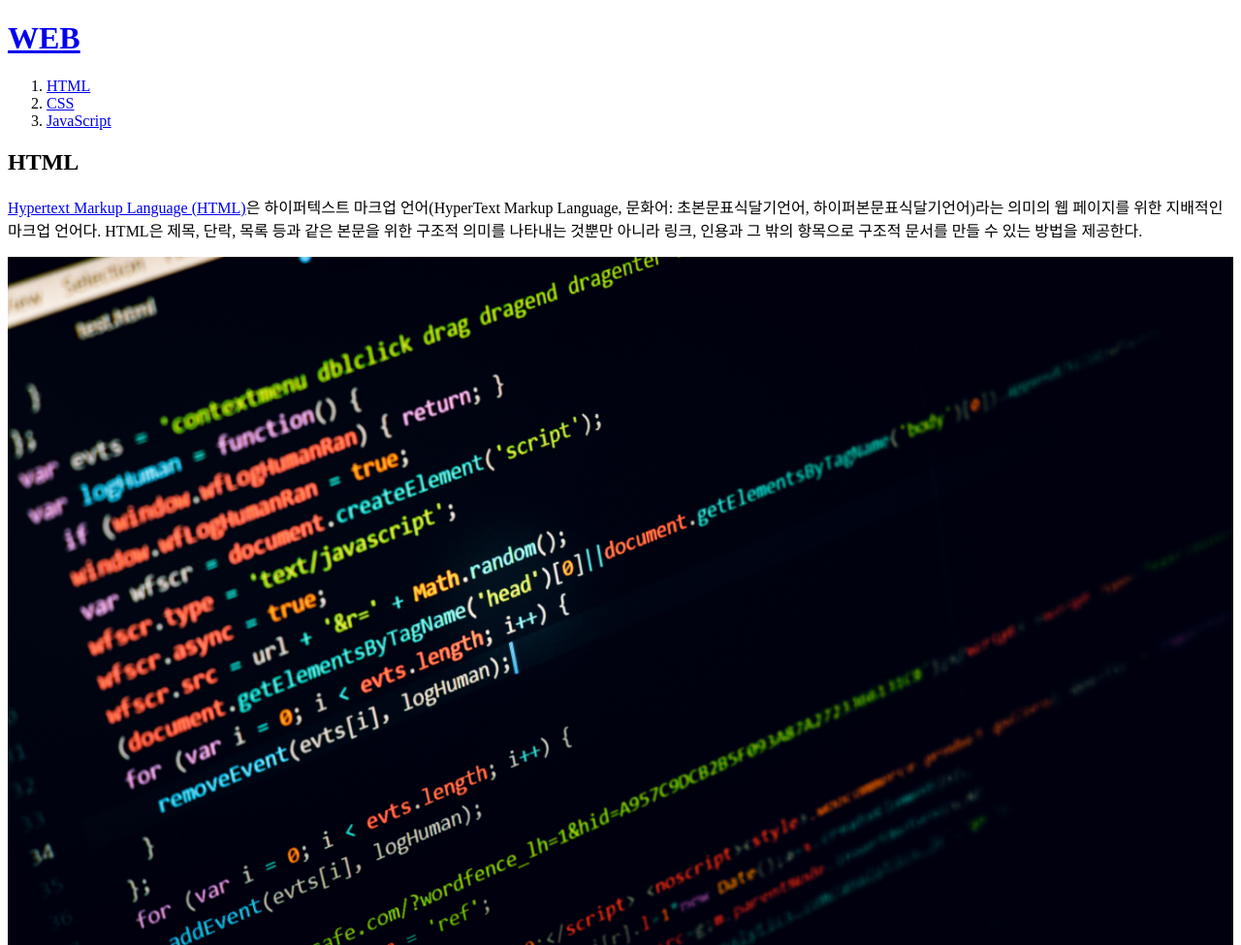
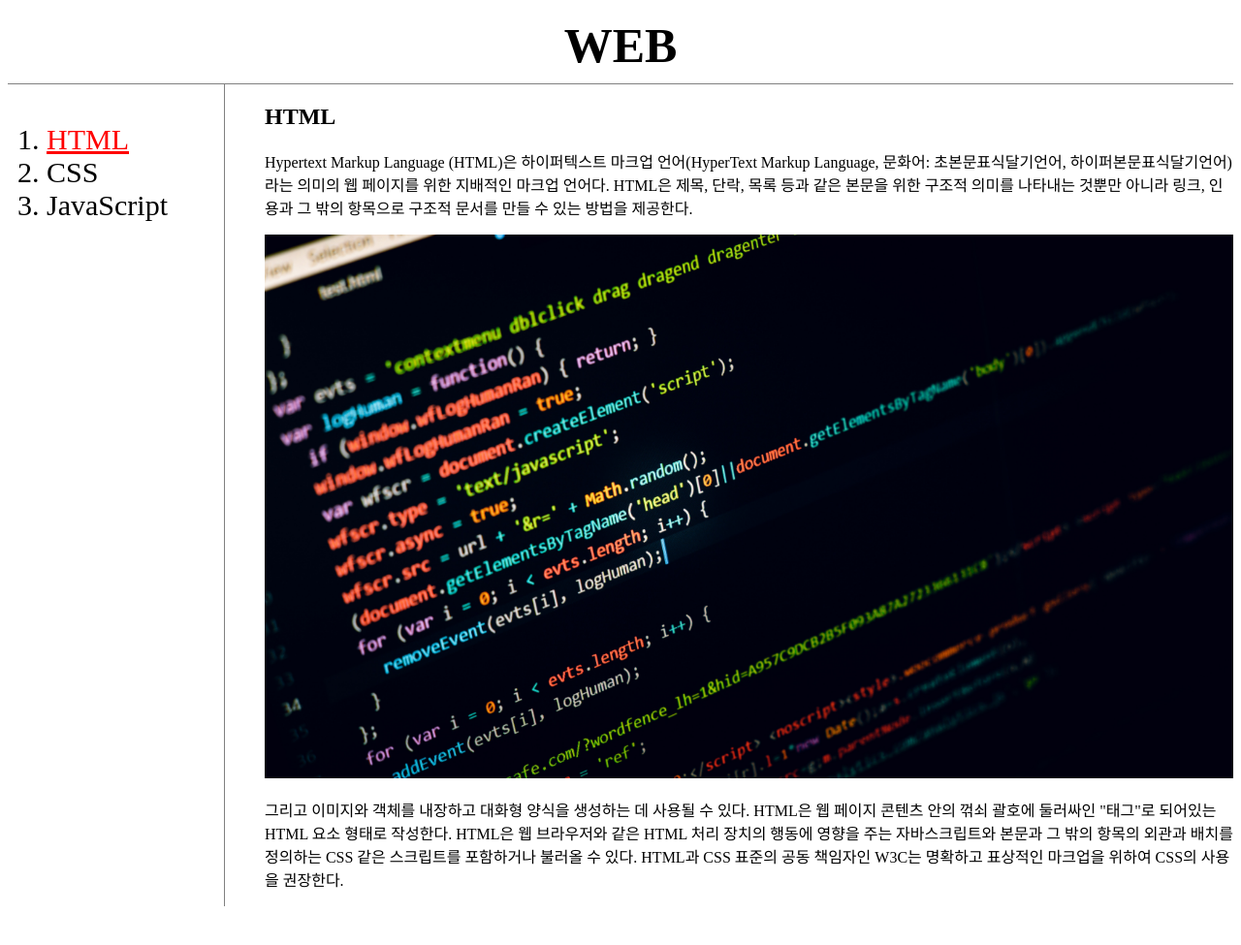
Before and after one commit to gameaos/web-1, a plain HTML site: page 1.html in a window 1280 px wide. Shown: the top 975 px of the page at 97% size. After the commit the page ends 951 px from the top, so only its background shows below. Drawn offline with Linux system fonts and the light colour scheme; a script that the page names is missing.

Commit message:
Third version

```diff
--- a/1.html
+++ b/1.html
@@ -12,21 +12,59 @@
 
     gtag('config', 'UA-132334498-1');
   </script>
+  <style>
+    body{
+      margin: 5;
+    }
+    a {
+      color:black;
+      text-decoration: none;
+    }
+    h1 {
+      font-size: 50px;
+      text-align: center;
+      border-bottom: 1px solid gray;
+      margin: 0;
+      padding: 10px;
+    }
+    #grid ol {
+      font-size: 30px;
+      border-right: 1px solid gray;
+      width: 150px;
+      margin: 0;
+      padding: 40px;
+      padding-right: 33px;
+    }
+    #grid{
+      display: grid;
+      grid-template-columns: 240px 1fr;
+    }
+    #article{
+      padding-left: 25px;
+    }
+  </style>
 </head>
 
 <body>
   <h1><a href="index.html">WEB</a></h1>
+  <div id="grid">
     <ol>
-    <li><a href="1.html">HTML</a></li>
+      <li><a href="1.html" style="color:red;text-decoration:underline">HTML</a></li>
       <li><a href="2.html">CSS</a></li>
       <li><a href="3.html">JavaScript</a></li>
     </ol>
+    <div id="article">
       <h2>HTML</h2>
       <p><a href="https://www.w3.org/TR/2010/WD-html5-20100624/" target="_blank" title="html5 speicification">Hypertext
-  Markup Language (HTML)</a>은 하이퍼텍스트 마크업 언어(HyperText Markup Language, 문화어: 초본문표식달기언어, 하이퍼본문표식달기언어)라는 의미의 웹 페이지를 위한 지배적인 마크업 언어다. HTML은 제목, 단락, 목록 등과 같은 본문을 위한 구조적 의미를 나타내는 것뿐만 아니라 링크, 인용과 그 밖의 항목으로 구조적 문서를 만들 수 있는 방법을 제공한다.
+      Markup Language (HTML)</a>은 하이퍼텍스트 마크업 언어(HyperText Markup Language, 문화어: 초본문표식달기언어, 하이퍼본문표식달기언어)라는
+      의미의 웹 페이지를 위한 지배적인 마크업 언어다. HTML은 제목, 단락, 목록 등과 같은 본문을 위한 구조적 의미를 나타내는 것뿐만 아니라 링크, 인용과 그 밖의 항목으로 구조적 문서를 만들 수 있는 방법을 제공한다.
       </p>
       <p><img src="coding.jpg" width="100%"></p>
-  <p>그리고 이미지와 객체를 내장하고 대화형 양식을 생성하는 데 사용될 수 있다. HTML은 웹 페이지 콘텐츠 안의 꺾쇠 괄호에 둘러싸인 "태그"로 되어있는 HTML 요소 형태로 작성한다. HTML은 웹 브라우저와 같은 HTML 처리 장치의 행동에 영향을 주는 자바스크립트와 본문과 그 밖의 항목의 외관과 배치를 정의하는 CSS 같은 스크립트를 포함하거나 불러올 수 있다. HTML과 CSS 표준의 공동 책임자인 W3C는 명확하고 표상적인 마크업을 위하여 CSS의 사용을 권장한다.</p>
+      <p>그리고 이미지와 객체를 내장하고 대화형 양식을 생성하는 데 사용될 수 있다. HTML은 웹 페이지 콘텐츠 안의 꺾쇠 괄호에 둘러싸인
+        "태그"로 되어있는 HTML 요소 형태로 작성한다. HTML은 웹 브라우저와 같은 HTML 처리 장치의 행동에 영향을 주는 자바스크립트와 본문과
+        그 밖의 항목의 외관과 배치를 정의하는 CSS 같은 스크립트를 포함하거나 불러올 수 있다. HTML과 CSS 표준의 공동 책임자인 W3C는 명확하고 표상적인 마크업을 위하여 CSS의 사용을 권장한다.</p>
+    </div>
+  </div>
   <p>
     <div id="disqus_thread"></div>
     <script>
```
Also changed, not shown: 2.html (+48 -9 lines), 3.html (+50 -8 lines), index.html (+39 -2 lines). Lines whose indentation alone changed are shown as unchanged.
